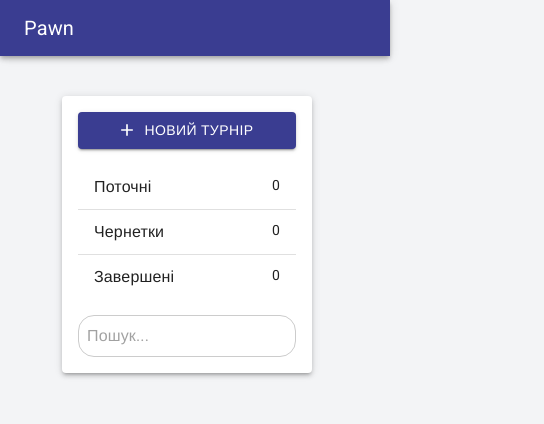
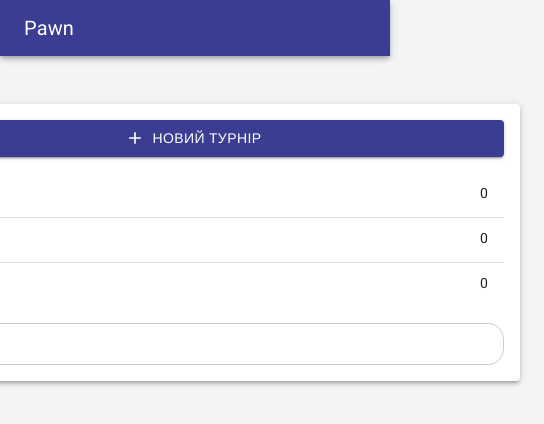
Before and after one commit to serhii-kaliuzhnyi-dev/pawn, a React (Vite) app in the folder src/renderer/: page /tournaments in a window 390 px wide. Shown: the top 424 px of the page, 544 px wide, since content can reach past the window. Built offline with nearby package versions, Linux system fonts and the light colour scheme; a web font is replaced by a local one.

Commit message:
fix responsiveness

```diff
--- a/package.json
+++ b/package.json
@@ -33,7 +33,7 @@
     "@emotion/styled": "^11.13.0",
     "@fontsource/roboto": "^5.0.14",
     "@mui/icons-material": "^6.0.1",
-    "@mui/material": "^5.16.7",
+    "@mui/material": "^6.0.1",
     "@reduxjs/toolkit": "^2.2.7",
     "ag-grid-react": "^32.1.0",
     "better-sqlite3": "^11.2.1",
--- a/src/renderer/src/components/TournamentSidebar/TournamentSidebar.tsx
+++ b/src/renderer/src/components/TournamentSidebar/TournamentSidebar.tsx
@@ -23,7 +23,7 @@ const TournamentSidebar = ({ tournaments, onFilterChange }: TournamentSidebarPro
   const finishedTournamentsCount = tournaments.filter(isFinishedTournament).length;
 
   return (
-    <Paper elevation={3} sx={{ width: 250, padding: 2 }}>
+    <Paper elevation={3} sx={{ width: '100%', padding: 2 }}>
       <Box sx={{ display: 'flex', justifyContent: 'center', mb: 2 }}>
         <Button
           variant="contained"
--- a/src/renderer/src/constants/muiTheme.ts
+++ b/src/renderer/src/constants/muiTheme.ts
@@ -1,3 +1,28 @@
 import createTheme from "@mui/material/styles/createTheme";
 
-export const muiTheme = createTheme({})
+export const muiTheme = createTheme({
+  breakpoints: {
+    values: {
+      laptop: 1024,
+      tablet: 640,
+      mobile: 0,
+      desktop: 1280,
+    },
+  }
+});
+
+declare module '@mui/system' {
+  interface BreakpointOverrides {
+    // Your custom breakpoints
+    laptop: true;
+    tablet: true;
+    mobile: true;
+    desktop: true;
+    // Remove default breakpoints
+    xs: false;
+    sm: false;
+    md: false;
+    lg: false;
+    xl: false;
+  }
+}
--- a/src/renderer/src/pages/Tournaments/Tournaments.tsx
+++ b/src/renderer/src/pages/Tournaments/Tournaments.tsx
@@ -1,10 +1,11 @@
-import { Grid, Box } from '@mui/material';
+import { useEffect, useState } from 'react';
+import Grid from '@mui/material/Grid2';
 import BaseLayout from '../../components/BaseLayout/BaseLayout';
 import TournamentSidebar from '../../components/TournamentSidebar/TournamentSidebar';
 import TournamentList from '../../components/TournamentList/TournamentList';
-import { useEffect, useState } from 'react';
 import { Tournament, TournamentStatus } from '@dto/types';
 import { isDraftTournament, isFinishedTournament, isOngoingTournament } from '../../utils';
+import { ContainerBox, ContentGrid, SidebarGrid } from './styled';
 
 const TournamentsPage = () => {
   const [tournaments, setTournaments] = useState<Tournament[]>([]);
@@ -15,7 +16,6 @@ const TournamentsPage = () => {
     const fetchTournaments = async () => {
       const data = await window.api.getTournaments();
       setTournaments(data);
-       // Initially show current tournaments
       setFilteredTournaments(data.filter(isOngoingTournament));
     };
 
@@ -47,19 +47,19 @@ const TournamentsPage = () => {
 
   return (
     <BaseLayout>
-      <Box sx={{ flexGrow: 1 }}>
+      <ContainerBox>
         <Grid container spacing={2}>
-          <Grid item xs={3}>
+          <SidebarGrid size={{mobile: 12, laptop: 3, desktop: 3 }}>
             <TournamentSidebar
               tournaments={tournaments}
               onFilterChange={handleFilterChange}
             />
-          </Grid>
-          <Grid item xs={9}>
+          </SidebarGrid>
+          <ContentGrid size={{ mobile: 12, laptop: 9, desktop: 9 }}>
             <TournamentList tournaments={filteredTournaments} />
-          </Grid>
+          </ContentGrid>
         </Grid>
-      </Box>
+      </ContainerBox>
     </BaseLayout>
   );
 };
--- /dev/null
+++ b/src/renderer/src/pages/Tournaments/styled.ts
@@ -0,0 +1,41 @@
+import { Box, Grid2, styled } from "@mui/material";
+
+export const ContainerBox = styled(Box)(({ theme }) => ({
+  maxWidth: '100%',
+  width: '100%',
+  margin: '0 auto',
+  padding: theme.spacing(2),
+  [theme.breakpoints.up('laptop')]: {
+    maxWidth: '1200px',
+  },
+  [theme.breakpoints.down('desktop')]: {
+    padding: theme.spacing(1),
+  },
+}));
+
+export const SidebarGrid = styled(Grid2)(({ theme }) => ({
+  width: '100%',
+  [theme.breakpoints.up('laptop')]: {
+    width: '250px',
+  },
+  flexShrink: 0,
+}));
+
+export const ContentGrid = styled(Grid2)(({ theme }) => ({
+  width: '850px',
+  minWidth: '850px',
+  [theme.breakpoints.down('desktop')]: {
+    width: '700px',
+    minWidth: '700px'
+  },
+  [theme.breakpoints.down('laptop')]: {
+    width: '100%',
+    minWidth: '650px'
+  },
+  [theme.breakpoints.down('tablet')]: {
+    width: '100%'
+  },
+  [theme.breakpoints.down('mobile')]: {
+    width: '100%'
+  },
+}));
```
Also changed, not shown: src/renderer/src/components/TournamentSidebar/styled.ts (added), 1 other file (tests, documents, lock files or other folders).
